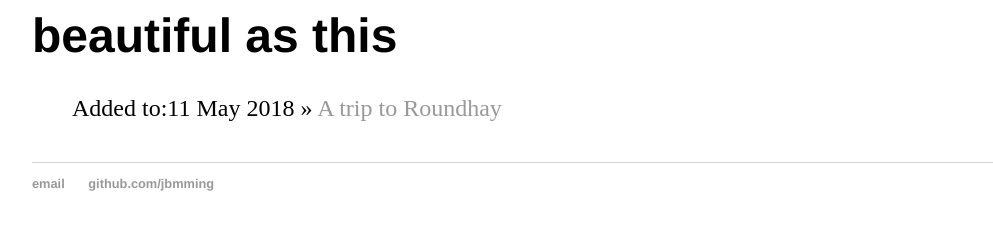
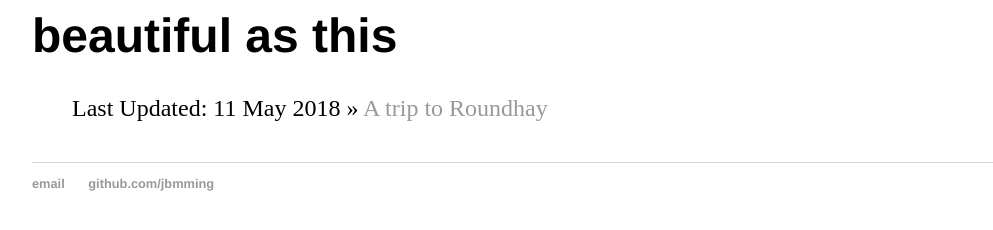
Before and after one commit to JBProgramming/JBProgramming.github.io, a Jekyll site: the page built from nature/index.html, in a window 1280 px wide. Shown: the part 157-387 px from the top of the page, without its empty margins (96-1089 px from the left). Built offline with Jekyll 4.4.1, drawn with Linux system fonts in a browser that asks for light colours.

Commit message:
Update index.html

```diff
--- a/nature/index.html
+++ b/nature/index.html
@@ -6,6 +6,6 @@ title: "There's no time to be bored in a world as beautiful as this"
 	<ul class="posts">
 
 	  {% for post in site.posts %}
-	    <li>Added to:<span>{{ post.date | date_to_string }}</span> » <a href="{{ post.url }}" title="{{ post.title }}">{{ post.title }}</a></li>
+	    <li>Last Updated: <span>{{ post.date | date_to_string }}</span> » <a href="{{ post.url }}" title="{{ post.title }}">{{ post.title }}</a></li>
 	  {% endfor %}
 	</ul>
```
